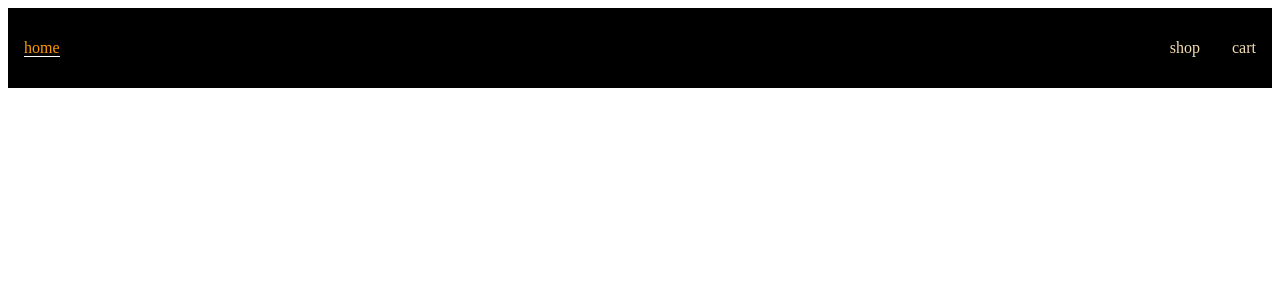
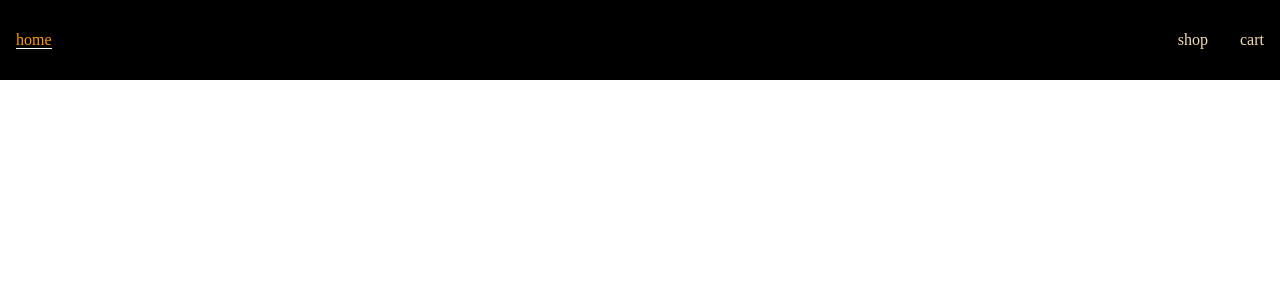
Before and after one commit to theDoorKeeper/shopping-cart-react, a React (Create React App) app: page / in a window 1280 px wide. Shown: the top 300 px of the page. Built offline with nearby package versions, Linux system fonts and the light colour scheme.

Commit message:
basic styling rules

```diff
--- /dev/null
+++ b/src/App.css
@@ -0,0 +1,5 @@
+body{
+    font-size: 16px;
+    margin: 0;
+    padding: 0;
+}
--- a/src/App.js
+++ b/src/App.js
@@ -5,6 +5,7 @@ import {
   Link
 } from "react-router-dom";
 import Navbar from "./components/Navbar";
+import "./App.css"
 
 function App() {
   return (
```
